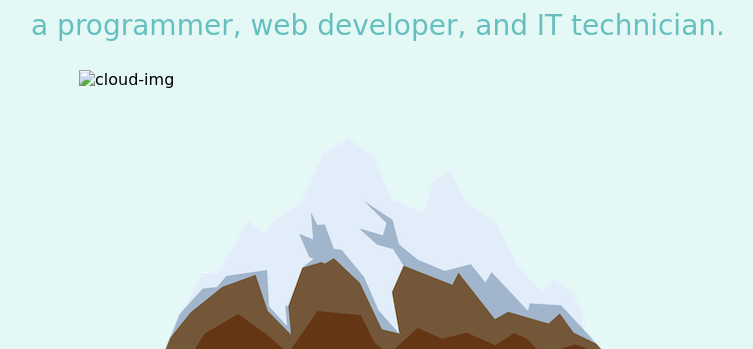
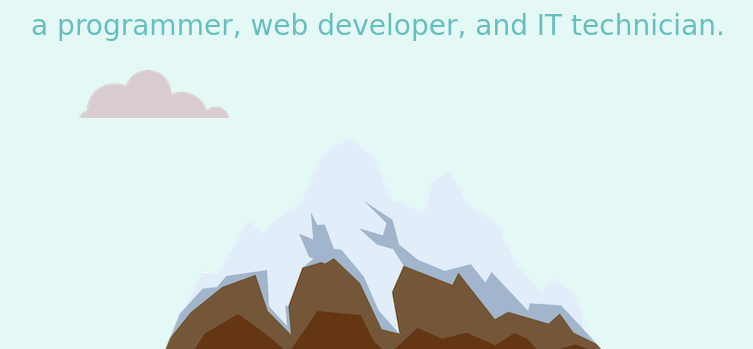
Before and after one commit to ryandsampson/rds-development, a plain HTML site: page index.html in a window 1280 px wide. Shown: the part 451-800 px from the top of the page, without its empty margins (262-1015 px from the left). Drawn offline with Linux system fonts and the light colour scheme; a web font is replaced by a local one.

Commit message:
Update index.html

```diff
--- a/index.html
+++ b/index.html
@@ -13,11 +13,11 @@
 
 <body>
   <div class="top-container">
-    <img class="top-cloud" src="../images/cloud.png" alt="cloud-img">
+    <img class="top-cloud" src="images/cloud.png" alt="cloud-img">
     <h1>I'm Ryan.</h1>
     <p class="sub-title">a programmer, web developer, and IT technician.</p>
-    <img class="bottom-cloud" src="..images/cloud.png" alt="cloud-img">
-    <img src="../images/mountain.png" alt="mountain-img">
+    <img class="bottom-cloud" src="images/cloud.png" alt="cloud-img">
+    <img src="images/mountain.png" alt="mountain-img">
   </div>
   <div class="middle-container">
     <div class="profile">
```
